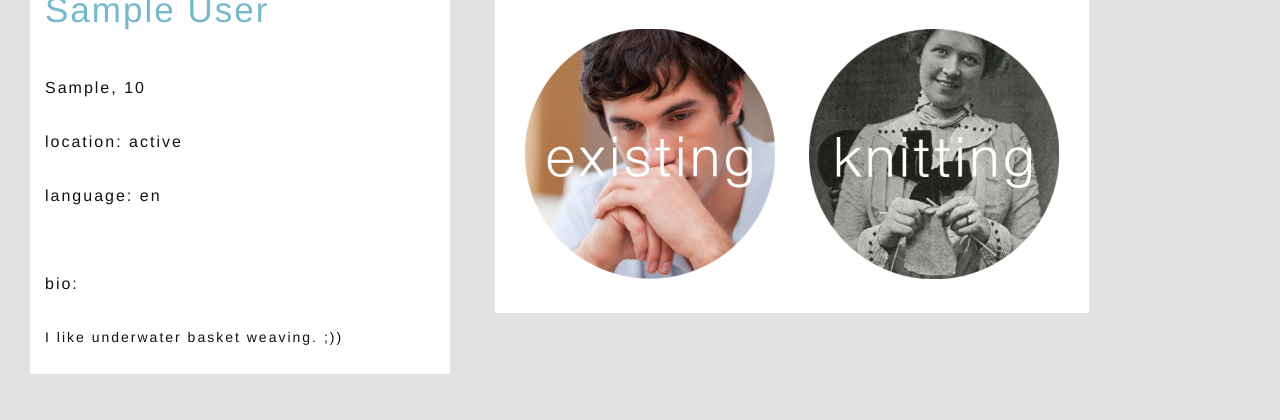
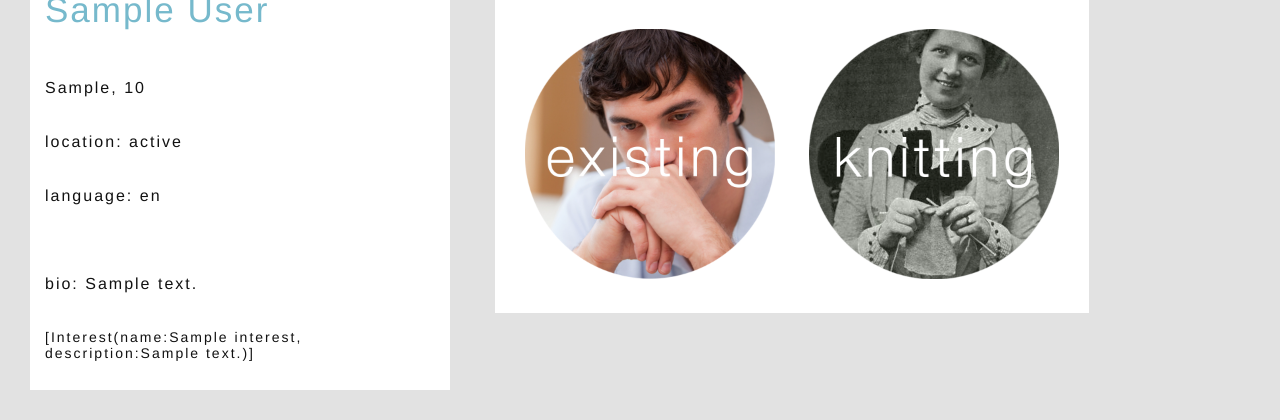
Before and after one commit to ckendo/hack-brown, a Flask app: template dasher/templates/profile.html in a window 1280 px wide. Shown: the part 1363-1783 px from the top of the page. Before the commit the page ends 1737 px from the top, so only its background shows below. Run offline with Flask 2, Linux system fonts and the light colour scheme; the template is opened without the code that fills it: values that come from a table or form of the project are taken from there, others are empty; tables that the repository leaves empty hold one stand-in row (values such as "Sample post"); grey boxes marked "Sample" are stand-in pictures; parts of the project's set-up code (start-up, migrations or seed data) failed here and were passed over; grey boxes are pictures that could not be loaded.

Commit message:
abstract info stuff

```diff
--- a/dasher/templates/profile.html
+++ b/dasher/templates/profile.html
@@ -36,8 +36,8 @@
 					<h3> location: {{user.state}} </h3>
 					<h3> language: {{user.language}} </h3>
 					<br>
-					<h3>bio:</h3>
-					<p> I like underwater basket weaving. ;)) </p>
+					<h3>bio: {{user.description}}</h3>
+					<p> {{user.interests}}</p>
 				</div>
 			</div>
 			<div id="right">
--- a/dasher/views.py
+++ b/dasher/views.py
@@ -21,5 +21,5 @@ def render_herds_page():
 
 @app.route('/profile/<int:user_id>')
 def render_profile_page(user_id):
-    user = db.session.query(models.User).filter(models.User.id == user_id).all()[0]
+    user = db.session.query(models.User).filter_by(id=3).first()
     return render_template('profile.html', user=user)
```
